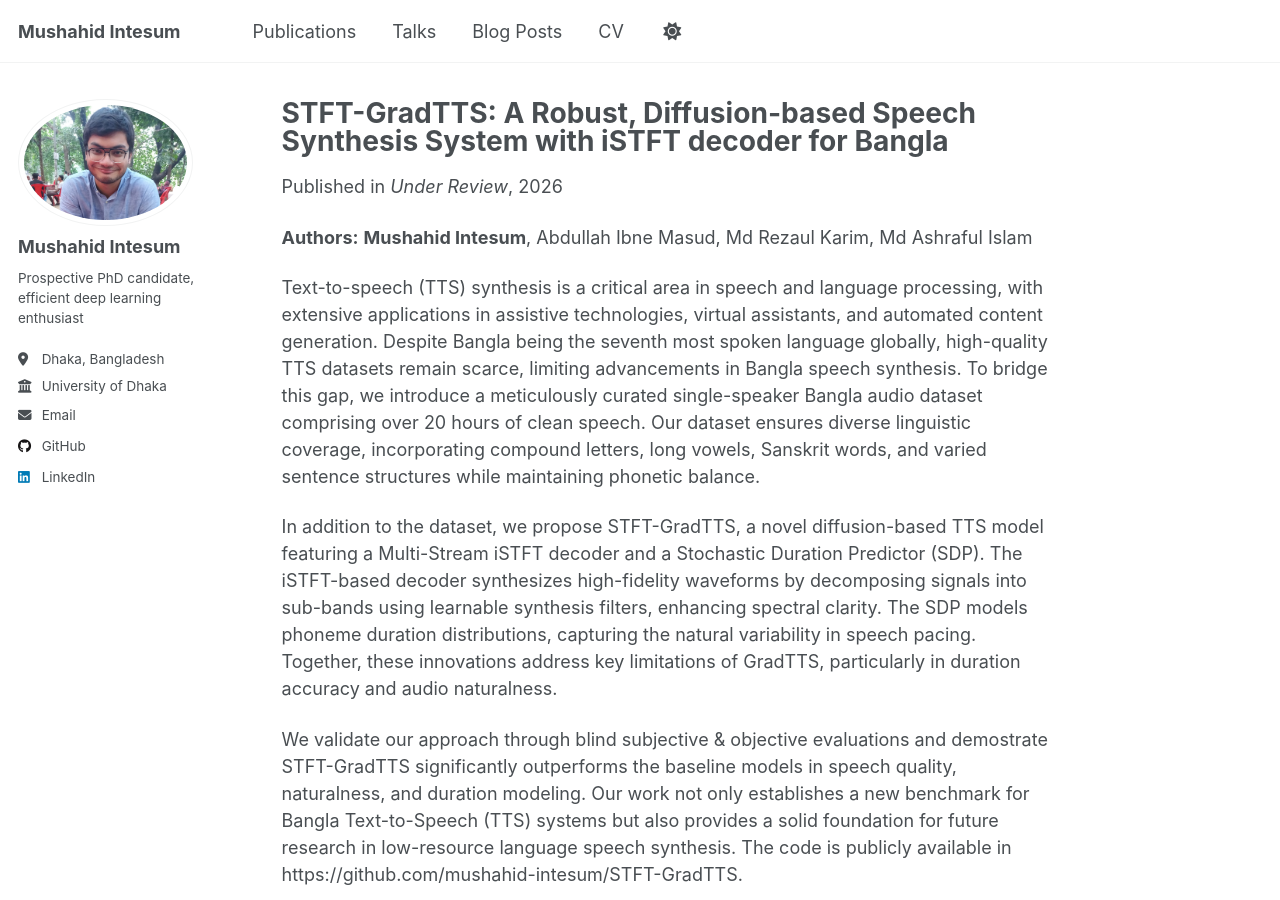
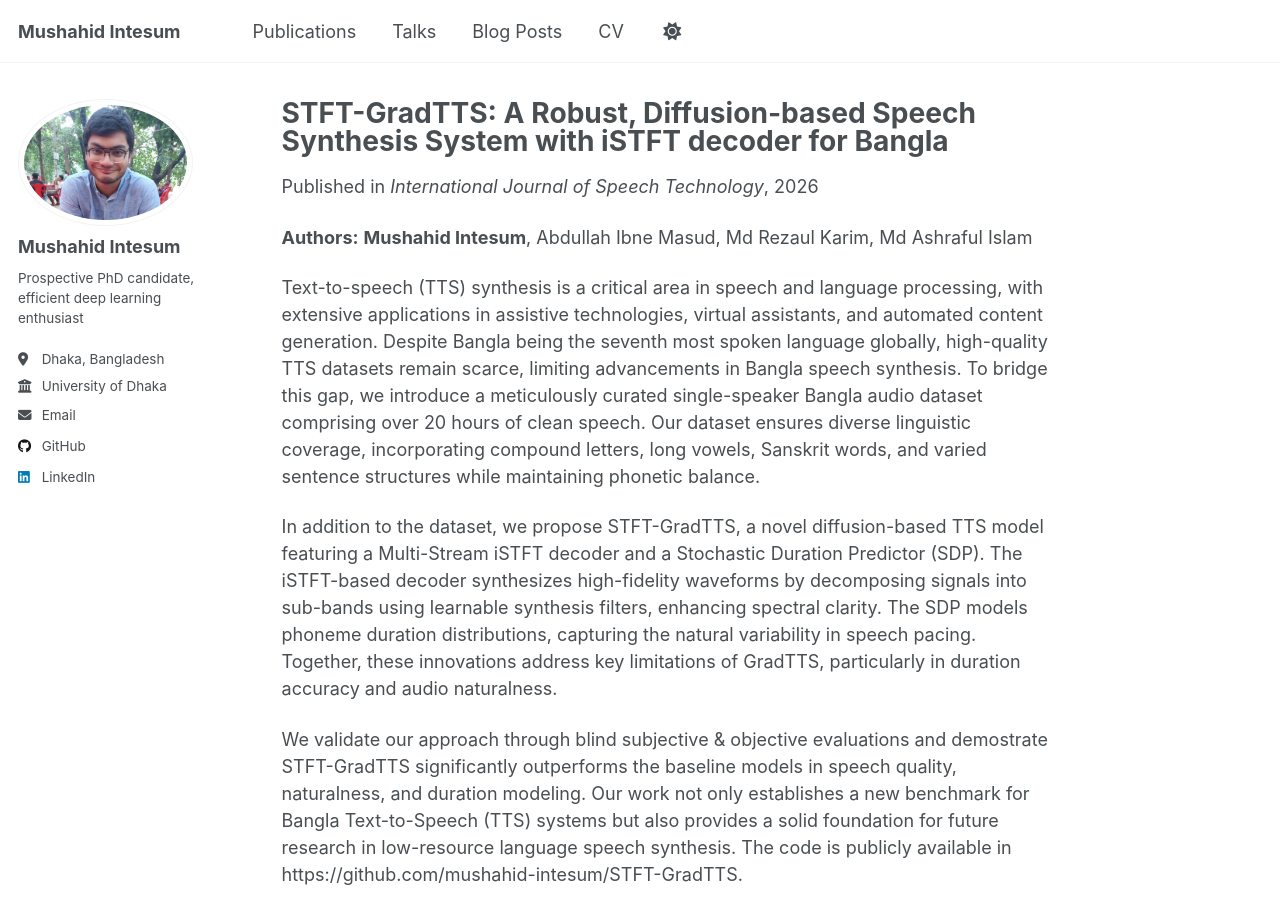
Before and after one commit to mushahid-intesum/mushahid-intesum.github.io, a Jekyll site: the page built from _publications/bntts.md, in a window 1280 px wide and 900 px high. Built offline with Jekyll 4.4.1, drawn with Linux system fonts in a browser that asks for light colours; a script that is not in the unit is left out.

Commit message:
Paper info updated

```diff
--- a/_publications/bntts.md
+++ b/_publications/bntts.md
@@ -4,12 +4,12 @@ collection: publications
 category: manuscripts
 authors: "<strong>Mushahid Intesum</strong>, Abdullah Ibne Masud, Md Rezaul Karim, Md Ashraful Islam"
 # permalink: /publication/bntts
-excerpt: 'Funded by the University Grants Commission, we are worked on building a novel Speech Synthesizer made specifically for Bangla. Our project aims to tackle the data scarcity problem of Bangla by preparing a large, 20-hour-long, single-speaker audio dataset that is collected in a studio quality environment. We also proposed STFT-GradTTS, a novel diffusion based TTS model with multi-stream iSTFT decoders and Stochastic Duration Predictor. The paper is under review.'
+excerpt: 'Funded by the University Grants Commission, we are worked on building a novel Speech Synthesizer made specifically for Bangla. Our project aims to tackle the data scarcity problem of Bangla by preparing a large, 20-hour-long, single-speaker audio dataset that is collected in a studio quality environment. We also proposed STFT-GradTTS, a novel diffusion based TTS model with multi-stream iSTFT decoders and Stochastic Duration Predictor. The paper is published at the International Journal of Speech Technology.'
 # date: 2009-10-01
-# venue: 'International Journal of Speech Technology'
-venue: 'Under Review'
+venue: 'International Journal of Speech Technology'
+# venue: 'Under Review'
 # slidesurl: 'http://academicpages.github.io/files/slides1.pdf'
-# paperurl: 'http://academicpages.github.io/files/btts_speech_technology anonymized-2.pdf'
+paperurl: 'https://rdcu.be/eYi8z'
 # bibtexurl: 'http://academicpages.github.io/files/bibtex1.bib'
 # citation: 'Your Name, You. (2009). &quot;Paper Title Number 1.&quot; <i>Journal 1</i>. 1(1).'
 # githuburl: 'https://github.com/farhanishmam/Penta-Exist-2024'
```
Also changed, not shown: _pages/cv.md (+2 -2 lines), 1 other file.
